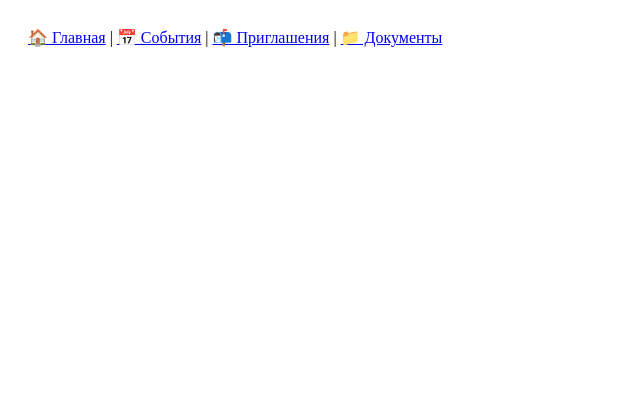
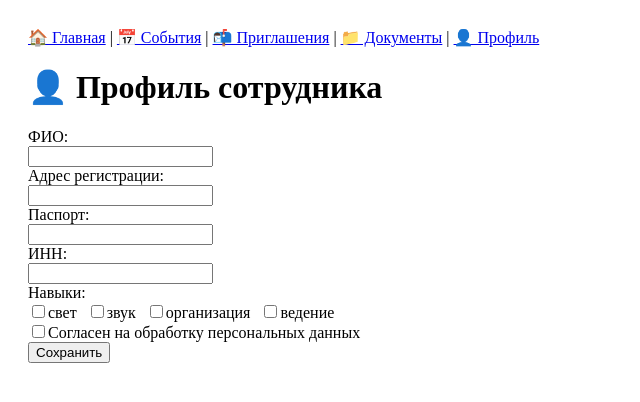
Before and after one commit to andyscgh/b4k-miniapp, a React (Vite) app: page /#/profile in a window 1280 px wide. Shown: the top 402 px of the page, without its empty margins (0-640 px from the left). Built offline with nearby package versions, Linux system fonts and the light colour scheme.

Commit message:
Add files via upload

```diff
--- a/package.json
+++ b/package.json
@@ -1,6 +1,6 @@
 {
   "name": "b4k-miniapp",
-  "version": "0.1.1",
+  "version": "0.1.2",
   "scripts": {
     "dev": "vite",
     "build": "vite build",
--- a/src/App.tsx
+++ b/src/App.tsx
@@ -4,6 +4,7 @@ import Home from './pages/Home'
 import Events from './pages/Events'
 import Invitations from './pages/Invitations'
 import Documents from './pages/Documents'
+import Profile from './pages/Profile'
 
 export default function App() {
   return (
@@ -12,13 +13,15 @@ export default function App() {
         <Link to="/">🏠 Главная</Link> |{' '}
         <Link to="/events">📅 События</Link> |{' '}
         <Link to="/invitations">📬 Приглашения</Link> |{' '}
-        <Link to="/documents">📁 Документы</Link>
+        <Link to="/documents">📁 Документы</Link> |{' '}
+        <Link to="/profile">👤 Профиль</Link>
       </nav>
       <Routes>
         <Route path="/" element={<Home />} />
         <Route path="/events" element={<Events />} />
         <Route path="/invitations" element={<Invitations />} />
         <Route path="/documents" element={<Documents />} />
+        <Route path="/profile" element={<Profile />} />
       </Routes>
     </div>
   )
--- /dev/null
+++ b/src/pages/Profile.tsx
@@ -0,0 +1,72 @@
+import React, { useState } from 'react'
+
+export default function Profile() {
+  const [form, setForm] = useState({
+    name: '',
+    address: '',
+    passport: '',
+    inn: '',
+    skills: [] as string[],
+    agree: false,
+  })
+
+  const toggleSkill = (skill: string) => {
+    setForm(prev => ({
+      ...prev,
+      skills: prev.skills.includes(skill)
+        ? prev.skills.filter(s => s !== skill)
+        : [...prev.skills, skill],
+    }))
+  }
+
+  return (
+    <div>
+      <h1>👤 Профиль сотрудника</h1>
+      <div>
+        <label>ФИО:<br/>
+          <input value={form.name} onChange={e => setForm({ ...form, name: e.target.value })} />
+        </label>
+      </div>
+      <div>
+        <label>Адрес регистрации:<br/>
+          <input value={form.address} onChange={e => setForm({ ...form, address: e.target.value })} />
+        </label>
+      </div>
+      <div>
+        <label>Паспорт:<br/>
+          <input value={form.passport} onChange={e => setForm({ ...form, passport: e.target.value })} />
+        </label>
+      </div>
+      <div>
+        <label>ИНН:<br/>
+          <input value={form.inn} onChange={e => setForm({ ...form, inn: e.target.value })} />
+        </label>
+      </div>
+      <div>
+        <label>Навыки:<br/>
+          {['свет', 'звук', 'организация', 'ведение'].map(skill => (
+            <label key={skill} style={{ marginRight: 10 }}>
+              <input
+                type="checkbox"
+                checked={form.skills.includes(skill)}
+                onChange={() => toggleSkill(skill)}
+              />
+              {skill}
+            </label>
+          ))}
+        </label>
+      </div>
+      <div>
+        <label>
+          <input
+            type="checkbox"
+            checked={form.agree}
+            onChange={e => setForm({ ...form, agree: e.target.checked })}
+          />
+          Согласен на обработку персональных данных
+        </label>
+      </div>
+      <button onClick={() => alert('Профиль сохранён!')}>Сохранить</button>
+    </div>
+  )
+}
```
